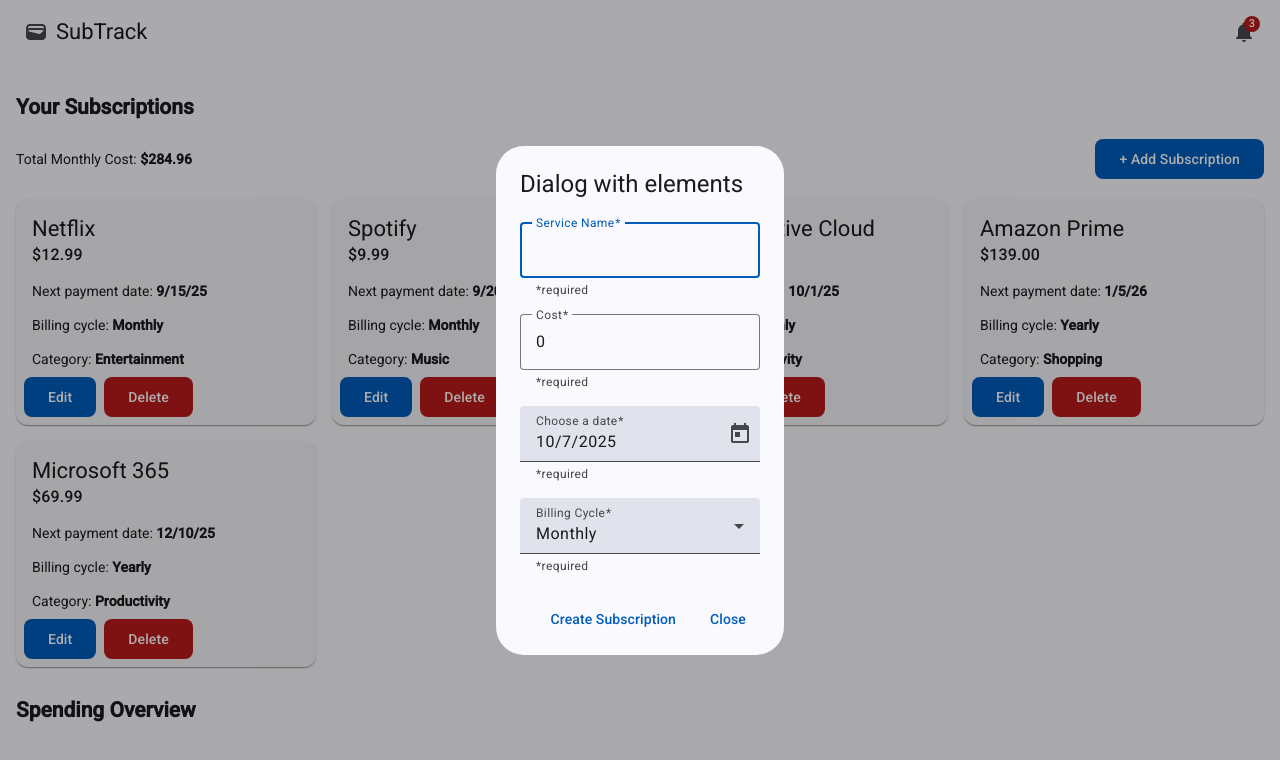
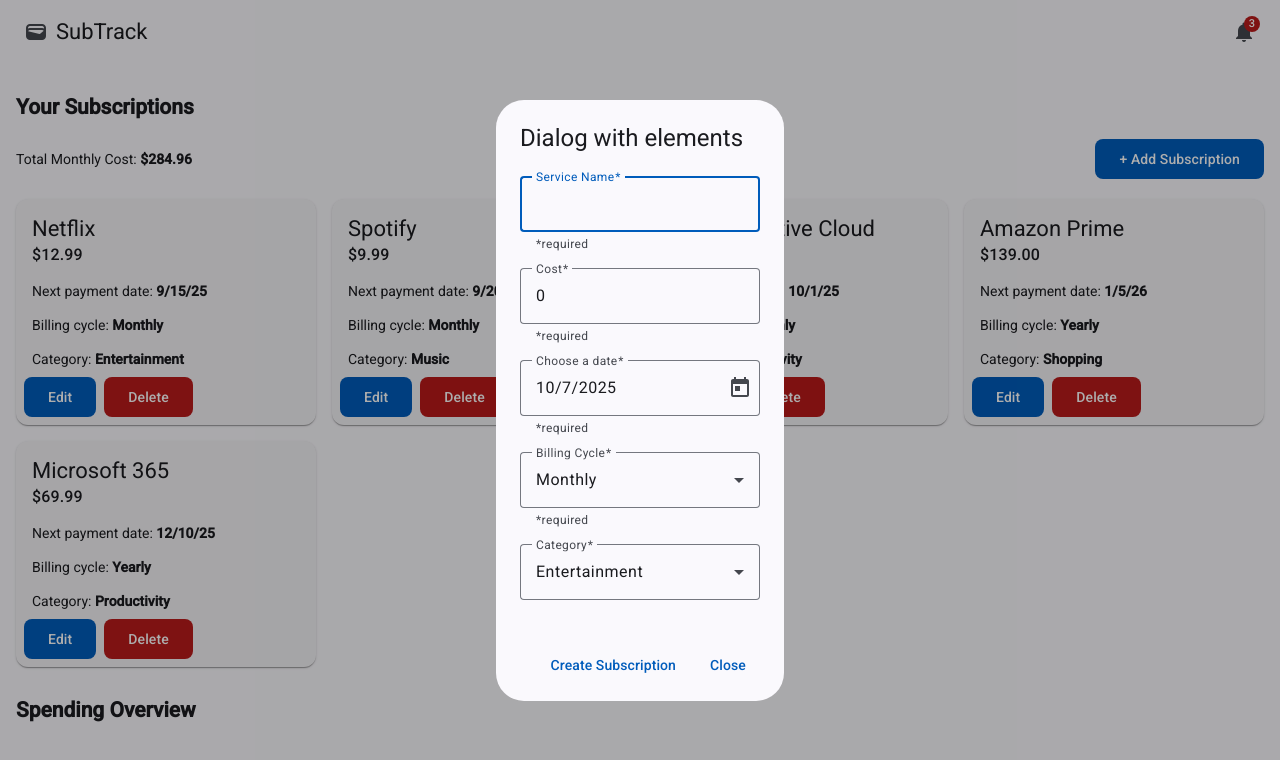
Before and after one commit to CodeWithKarol/sub-track-mvp, an Angular app: page / in a window 1280 px wide. Both pictures are taken after a click on the button "+ Add Subscription". Shown: the top 760 px of the page. Built offline with nearby package versions, Linux system fonts and the light colour scheme.

Commit message:
feat: Add category selection to subscription dialog
Introduces a new 'Category' field to the create subscription dialog, allowing users to select a category for their subscription. Updates the form group, template, and supporting properties to handle category selection and available options.

```diff
--- a/src/app/create-subscription-dialog/create-subscription-dialog.html
+++ b/src/app/create-subscription-dialog/create-subscription-dialog.html
@@ -3,25 +3,25 @@
   <form [formGroup]="form" (ngSubmit)="onSubmit()">
     <mat-form-field appearance="outline">
       <mat-label>Service Name</mat-label>
-      <input matInput formControlName="serviceName" />
+      <input matInput formControlName="serviceName"/>
       <mat-hint>*required</mat-hint>
     </mat-form-field>
 
     <mat-form-field appearance="outline">
       <mat-label>Cost</mat-label>
-      <input matInput type="number" formControlName="cost" />
+      <input matInput type="number" formControlName="cost"/>
       <mat-hint>*required</mat-hint>
     </mat-form-field>
 
-    <mat-form-field>
+    <mat-form-field appearance="outline">
       <mat-label>Choose a date</mat-label>
-      <input matInput [matDatepicker]="picker" formControlName="nextPaymentDate" />
+      <input matInput [matDatepicker]="picker" formControlName="nextPaymentDate"/>
       <mat-hint>*required</mat-hint>
       <mat-datepicker-toggle matIconSuffix [for]="picker"></mat-datepicker-toggle>
       <mat-datepicker #picker></mat-datepicker>
     </mat-form-field>
 
-    <mat-form-field>
+    <mat-form-field appearance="outline">
       <mat-label>Billing Cycle</mat-label>
       <mat-select [(value)]="selectedBillingCycle" formControlName="billingCycle">
         <mat-option></mat-option>
@@ -31,6 +31,16 @@
       </mat-select>
       <mat-hint>*required</mat-hint>
     </mat-form-field>
+
+    <mat-form-field appearance="outline">
+      <mat-label>Category</mat-label>
+      <mat-select [(value)]="selectedCategory" formControlName="category">
+        <mat-option></mat-option>
+        @for (option of categories; track option) {
+          <mat-option [value]="option.value">{{ option.viewValue }}</mat-option>
+        }
+      </mat-select>
+    </mat-form-field>
   </form>
 </mat-dialog-content>
 <mat-dialog-actions>
--- a/src/app/create-subscription-dialog/create-subscription-dialog.ts
+++ b/src/app/create-subscription-dialog/create-subscription-dialog.ts
@@ -31,8 +31,16 @@ export class CreateSubscriptionDialog {
     cost: [0, [Validators.required, Validators.min(0)]],
     nextPaymentDate: [new Date(), Validators.required],
     billingCycle: ['monthly', Validators.required],
+    category: ['Entertainment', Validators.required],
   });
   protected selectedBillingCycle = signal('monthly');
+  protected selectedCategory = signal('Entertainment');
+  protected readonly categories = [
+    { value: 'Entertainment', viewValue: 'Entertainment' },
+    { value: 'Music', viewValue: 'Music' },
+    { value: 'Productivity', viewValue: 'Productivity' },
+    { value: 'Shopping', viewValue: 'Shopping' },
+  ];
   protected billingCycles = [
     { value: 'monthly', viewValue: 'Monthly' },
     { value: 'yearly', viewValue: 'Yearly' },
```
